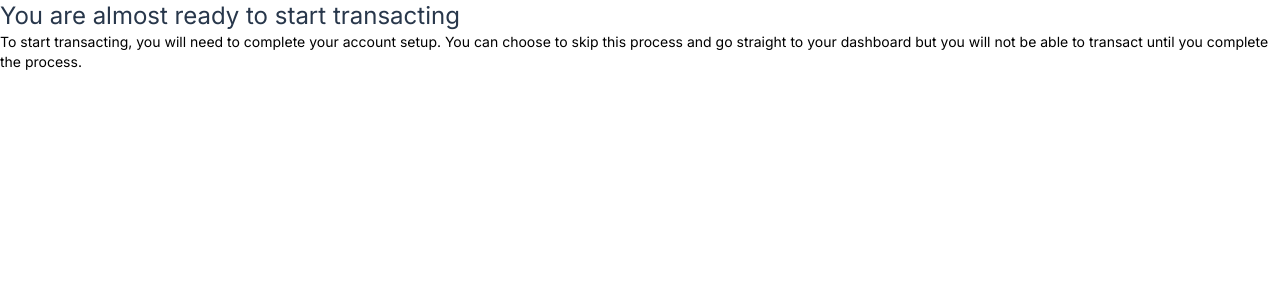
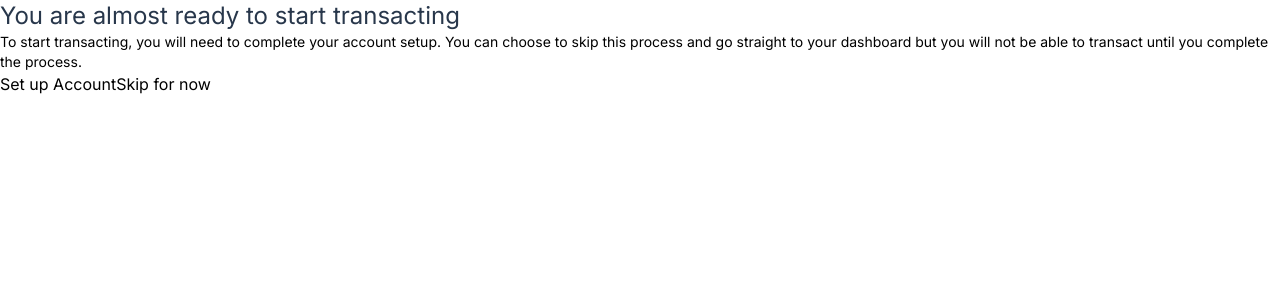
Before and after one commit to Maxwell011/moni-finance, a Next.js app: page /setup in a window 1280 px wide. Shown: the top 300 px of the page. Built offline with nearby package versions, Linux system fonts and the light colour scheme.

Commit message:
Add setup buttons to page

```diff
--- a/src/app/setup/page.tsx
+++ b/src/app/setup/page.tsx
@@ -12,6 +12,11 @@ const page = () => {
             dashboard but you will not be able to transact until you complete
             the process.
           </p>
+
+          <div>
+            <button className="">Set up Account</button>
+            <button className="">Skip for now</button>
+          </div>
         </div>
       </section>
     </>
```
